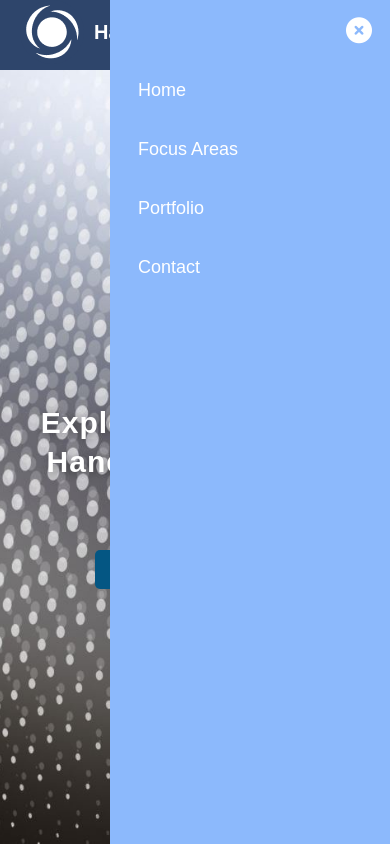
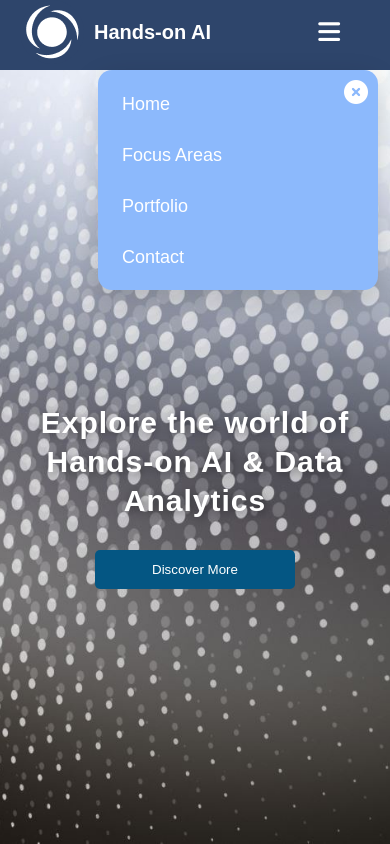
Before and after one commit to zamzam2025/website, a plain HTML site: page index.html in a window 390 px wide. Both pictures are taken after a click on the icon 329 px from the left and 32 px from the top of the page. Shown: the top 844 px of the page. Drawn offline with Linux system fonts and the light colour scheme.

Commit message:
Refactor off-canvas menu styles for mobile responsiveness

```diff
--- a/style.css
+++ b/style.css
@@ -1045,61 +1045,75 @@ font-size: 25px;
     z-index: 1002;
   }
 
-  /* Off-canvas menu panel */
-  .navbar #sidemenu {
-    position: fixed;
-    top: 0;
-    right: 0;                 /* stay at the edge */
-    width: min(80vw, 280px);  /* responsive width */
-    height: 100dvh;
+@media (max-width: 600px){
+
+  /* show hamburger/close icons */
+  nav .fas{
+    display:block;
+    font-size:25px;
+    cursor:pointer;
+    z-index:1002;
+  }
+
+  /* IMPORTANT: place menu under the navbar, not full-screen */
+  .navbar{
+    position: relative;
+  }
+
+  .navbar #sidemenu{
+    position: absolute;
+    top: 70px;                 /* same as your navbar height */
+    right: 12px;
+
+    width: min(80vw, 280px);
+    height: auto;              /* <-- key: fits content */
+    max-height: calc(100dvh - 90px); /* safety if many items */
+    overflow-y: auto;
+
     background: #8cb9fc;
-    padding: 70px 20px 20px;
+    border-radius: 14px;
+    padding: 14px 14px 12px;
+    box-shadow: 0 12px 30px rgba(0,0,0,0.18);
 
     display: flex;
     flex-direction: column;
-    gap: 18px;
+    gap: 10px;
 
-    overflow-y: auto;
-    -webkit-overflow-scrolling: touch;
+    /* hidden by default */
+    opacity: 0;
+    transform: translateY(-8px);
+    pointer-events: none;
 
-    transform: translateX(100%);     /* hidden */
-    transition: transform 0.3s ease; /* smooth */
-    will-change: transform;
+    transition: opacity .2s ease, transform .2s ease;
     z-index: 1001;
   }
 
-  /* When open */
-  .navbar #sidemenu.open {
-    transform: translateX(0);
+  .navbar #sidemenu.open{
+    opacity: 1;
+    transform: translateY(0);
+    pointer-events: auto;
   }
 
-  .navbar #sidemenu li { margin: 0; }
+  .navbar #sidemenu li{ margin:0; }
 
-  .navbar #sidemenu li a {
-    display: block;
-    padding: 10px 8px;
-    font-size: 18px;
+  .navbar #sidemenu li a{
+    display:block;
+    padding:10px 10px;
+    font-size:18px;
   }
 
-  /* Close icon inside panel */
-  .navbar #sidemenu .fa-circle-xmark {
+  /* close icon inside panel */
+  .navbar #sidemenu .fa-circle-xmark{
     position: absolute;
-    top: 18px;
-    right: 18px;
-    font-size: 26px;
+    top: 10px;
+    right: 10px;
+    font-size: 24px;
   }
+
+  /* prevent any horizontal overflow */
+  html, body { overflow-x: hidden; }
 }
 
-
-
-  /* optional: avoid horizontal scroll caused by off-canvas panel */
-  body { overflow-x: hidden; }
-}
-
-
-body.menu-open{
-  overflow: hidden;
-}
 
 
 
```
